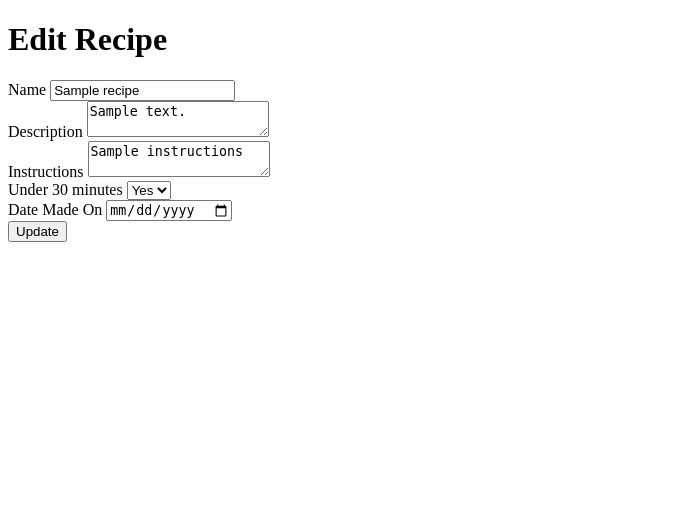
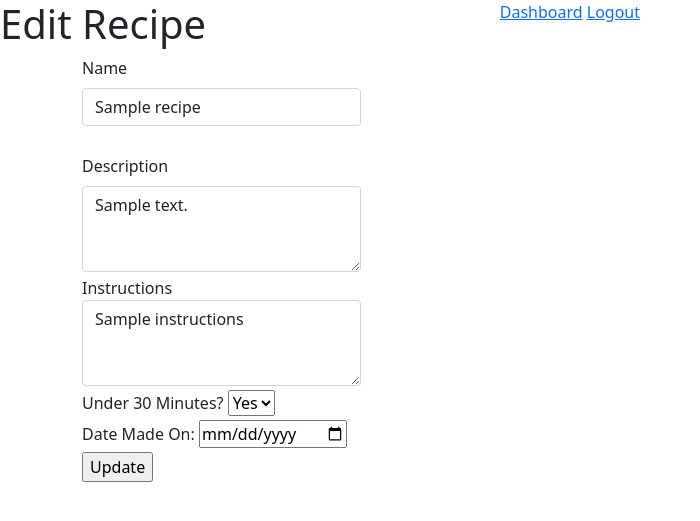
Before and after one commit to KarolisL1/recipes, a Flask app: template flask_app/templates/edit_recipe.html in a window 1280 px wide. Shown: the top 521 px of the page, without its empty margins (0-700 px from the left). Run offline with Flask 2, Linux system fonts and the light colour scheme; the template is opened without the code that fills it: most values are stand-ins (such as "Sample title", 1, 10 or a date in 2020).

Commit message:
edit new

```diff
--- a/flask_app/templates/edit_recipe.html
+++ b/flask_app/templates/edit_recipe.html
@@ -4,6 +4,7 @@
     <meta charset="UTF-8">
     <meta http-equiv="X-UA-Compatible" content="IE=edge">
     <meta name="viewport" content="width=device-width, initial-scale=1.0">
+    <link href="https://cdn.jsdelivr.net/npm/bootstrap@5.1.3/dist/css/bootstrap.min.css" rel="stylesheet" integrity="sha384-1BmE4kWBq78iYhFldvKuhfTAU6auU8tT94WrHftjDbrCEXSU1oBoqyl2QvZ6jIW3" crossorigin="anonymous">
     <title>Document</title>
 </head>
 <body>
@@ -14,16 +15,37 @@
     {% endfor %}
     {% endif %}
     {% endwith %}
-    <h1>Edit Recipe</h1>
-    <form action="/recipe/{{recipe.id}}/update" method="POST">
-    Name <input type="text" name="name" value="{{recipe.name}}"><br>
-    Description <textarea name="description">{{recipe.description}}</textarea><br>
-    Instructions <textarea name="instructions">{{recipe.instructions}}</textarea><br>
-    Under 30 minutes <select name="under_30_min">
-        <option value="1" {% if recipe.under_30_min == 1 %} selected {% endif %}>Yes</option>
-        <option value="0" {% if recipe.under_30_min == 0 %} selected {% endif %}>No</option>
-    </select><br>
-    Date Made On <input type="date" name="date_made_on" value="{{recipe.date_made_on}}"><br>
+    <nav class="d-flex flex-row justify-content-between w-50">
+        <h1>Edit Recipe</h1>
+        <div>
+            <a href="/dashboard">Dashboard</a>
+            <a href="/logout">Logout</a>
+        </div>
+    </nav>
+    <form action="/recipe/{{recipe.id}}/update" method="POST" class="container">
+        <div class="mb-1 w-25">
+            <label for="name" class="form-label">Name</label>
+            <input type="text" class="form-control" name="name" value="{{recipe.name}}"><br>
+        </div>
+        <div class="mb-1 w-25">
+            <label for="description" class="form-label">Description</label>
+            <textarea class="form-control" id="description" name="description" rows="3">{{recipe.description}}</textarea>
+        </div>
+    <div class="mb-1 w-25">
+        <label for="instructions">Instructions</label>
+        <textarea class="form-control" id="instructions" name="instructions" rows="3">{{recipe.instructions}}</textarea>
+    </div>
+    <div class="mb-1 w-25">
+        <label for="under_30_min">Under 30 Minutes?</label>
+        <select name="under_30_min">
+            <option value="1" {% if recipe.under_30_min == 1 %} selected {% endif %}>Yes</option>
+            <option value="0" {% if recipe.under_30_min == 0 %} selected {% endif %}>No</option>
+        </select><br>
+    </div>
+    <div class="mb-1">
+        <label for="datemadeon">Date Made On:</label>
+        <input type="date" name="date_made_on" value="{{recipe.date_made_on}}"><br>
+    </div>
     <input type="submit" value="Update">
     </form>
 </body>
```
Also changed, not shown: flask_app/templates/recipes_new.html (+7 -7 lines).
